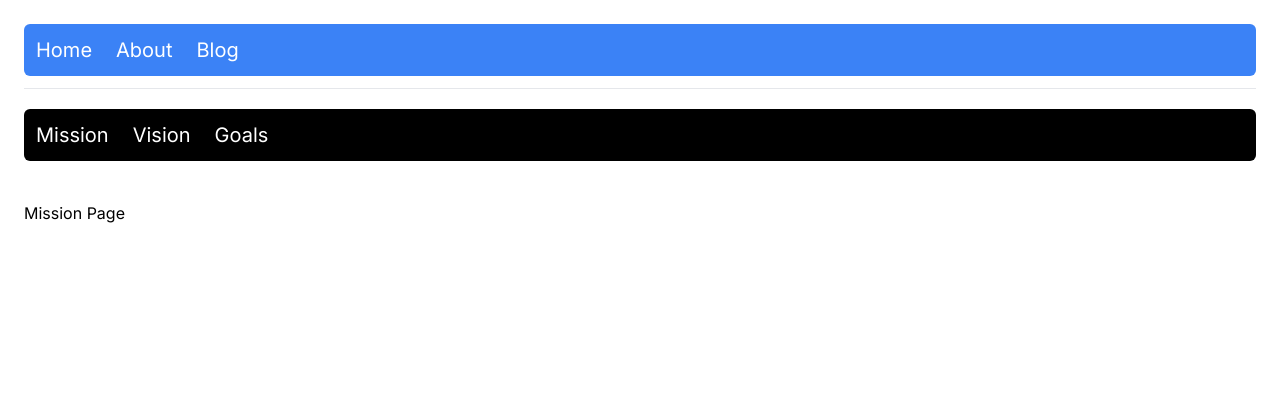
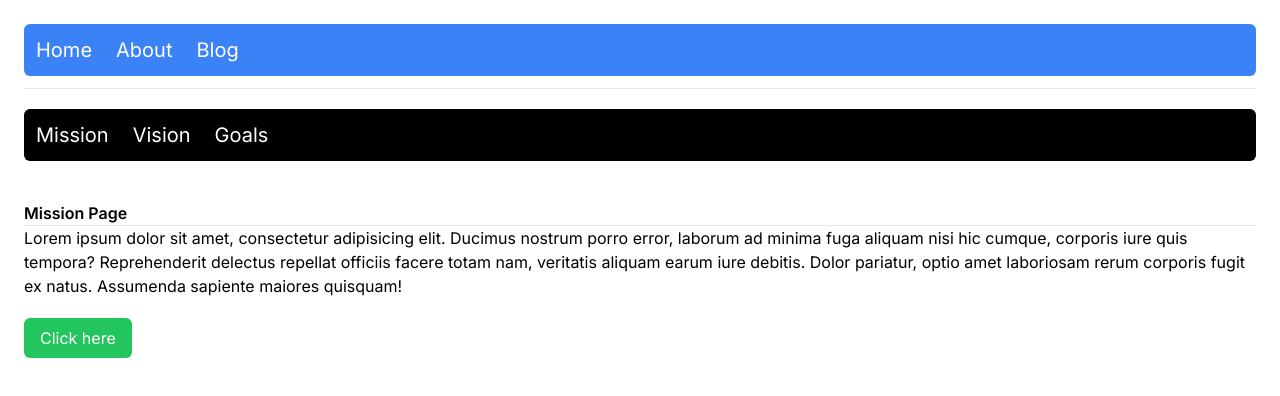
Before and after one commit to Talat09/next-course, a Next.js app: page /about/mission in a window 1280 px wide. Shown: the top 396 px of the page. Built offline with nearby package versions, Linux system fonts and the light colour scheme.

Commit message:
added button into the client components

```diff
--- a/app/about/mission/page.js
+++ b/app/about/mission/page.js
@@ -1,5 +1,22 @@
+import Button from "@/app/components/Button";
+//@(root folder) is default import alias
 const page = () => {
-  return <div className="mt-10">Mission Page</div>;
+  return (
+    <main className="mt-10">
+      <div className="font-semibold"> Mission Page</div>
+      <hr />
+      <div>
+        Lorem ipsum dolor sit amet, consectetur adipisicing elit. Ducimus
+        nostrum porro error, laborum ad minima fuga aliquam nisi hic cumque,
+        corporis iure quis tempora? Reprehenderit delectus repellat officiis
+        facere totam nam, veritatis aliquam earum iure debitis. Dolor pariatur,
+        optio amet laboriosam rerum corporis fugit ex natus. Assumenda sapiente
+        maiores quisquam!
+      </div>
+      <Button></Button>
+    </main>
+  );
 };
 
 export default page;
+//onclick use client site components
--- a/app/about/page.js
+++ b/app/about/page.js
@@ -1,6 +1,6 @@
 const page = () => {
-  throw new Error("This is a Huge page");
-  return <div className="mt-10">This is About Page!</div>;
+  // throw new Error("This is a Huge page");
+  return <div className="mt-10 text-5xl">This is About Page!</div>;
 };
 
 export default page;
--- /dev/null
+++ b/app/components/Button.js
@@ -0,0 +1,17 @@
+"use client";
+import React from "react";
+
+const Button = () => {
+  return (
+    <div className="mt-5">
+      <button
+        className="bg-green-500 text-white rounded-md px-4 py-2"
+        onClick={() => console.log("I have click here")}
+      >
+        Click here
+      </button>
+    </div>
+  );
+};
+
+export default Button;
```
